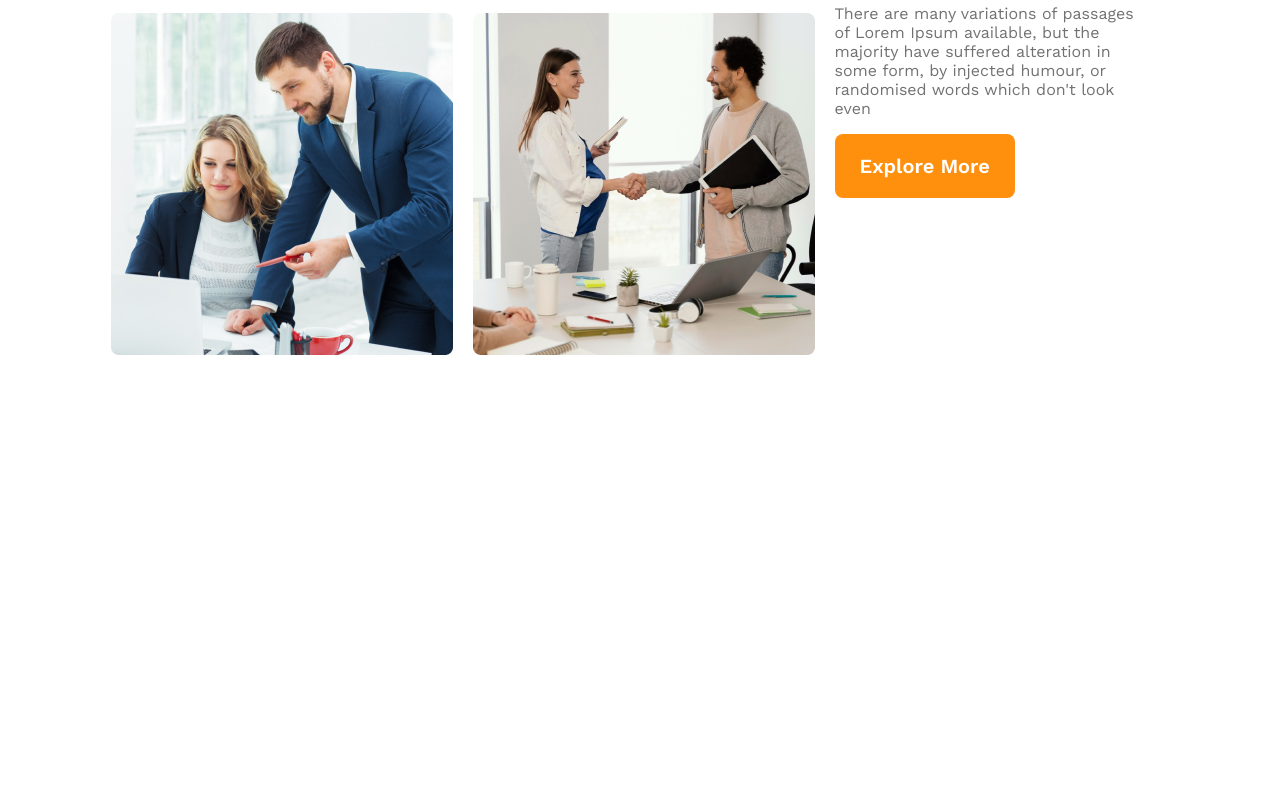
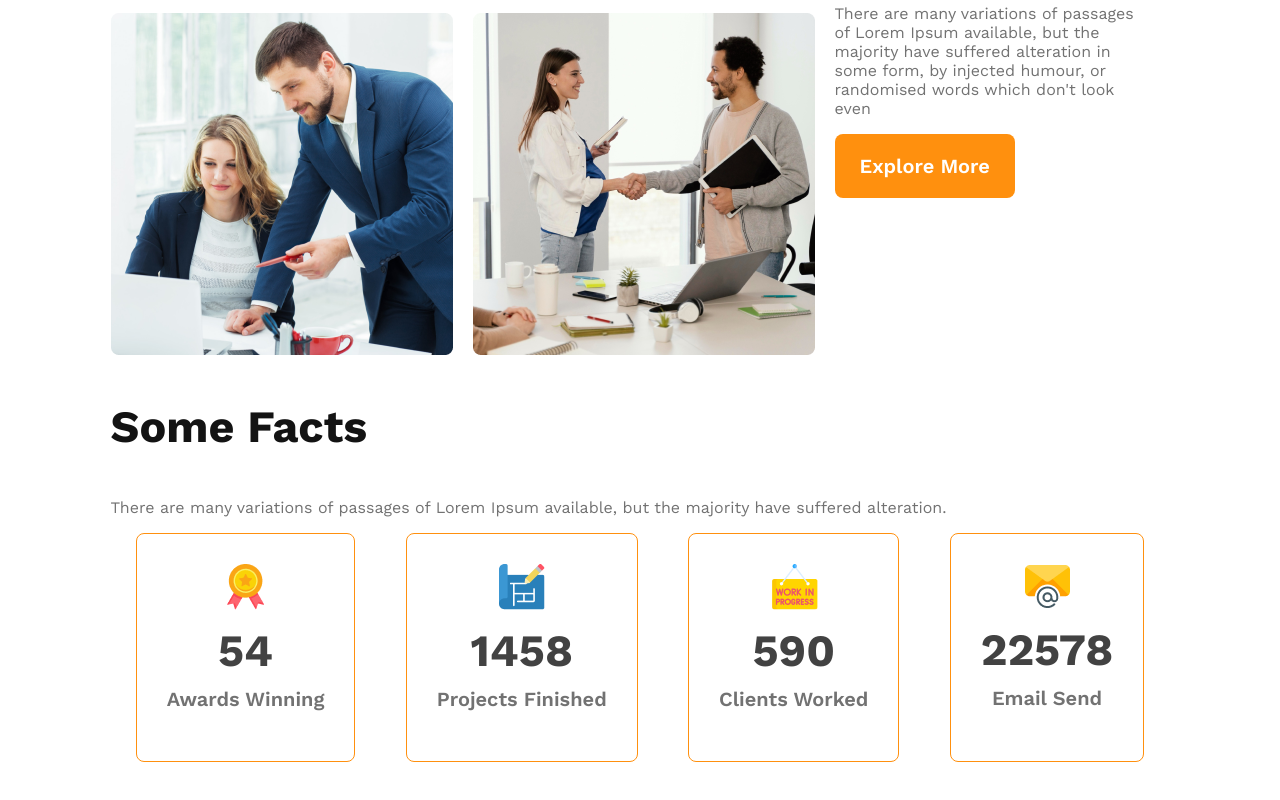
Before and after one commit to DevHadiuR/PHM9-g3-architects-website, a plain HTML site: page index.html in a window 1280 px wide. Shown: the part 1410-2210 px from the top of the page. Before the commit the page ends 1815 px from the top, so only its background shows below. Drawn offline with nearby package versions, Linux system fonts and the light colour scheme.

Commit message:
added a facts section

```diff
--- a/Styles/architect.css
+++ b/Styles/architect.css
@@ -17,10 +17,15 @@
   cursor: pointer;
   border: 0px;
 }
-.text-light-gray{
+.text-light-gray {
   color: #727272;
   font-size: 1 rem;
   font-weight: 400;
+}
+.section-title {
+  font-size: 2.8rem;
+  font-weight: 700;
+  color: #131313;
 }
 /* header styles */
 header {
@@ -32,11 +37,7 @@ nav {
   justify-content: space-between;
   align-items: center;
 }
-.nav-title {
-  font-size: 2.8rem;
-  font-weight: 700;
-  color: #131313;
-}
+
 nav > ul {
   display: flex;
 }
@@ -102,19 +103,43 @@ main {
   font-weight: 700;
 }
 
+/* facts section */
+.facts-card-container {
+  display: flex;
+  justify-content: space-around;
+}
+.facts-card-container .card {
+  border-radius: 8px;
+  border: 1px solid #ff900e;
+  text-align: center;
+  padding: 30px 30px;
+}
+.facts-card-container .card-stats {
+  font-size: 2.8rem;
+  color: #424242;
+  margin-top: 10px;
+  margin-bottom: 10px;
+}
+.facts-card-container .card-title {
+  font-weight: 600;
+  font-size: 1.25rem;
+  margin-top: 5px;
+}
+
 /* Responsive media queries */
 /* mobile devices */
 @media screen and (max-width: 576px) {
   header {
     padding: 20px;
   }
-  nav , .teams-container {
+  nav,
+  .teams-container {
     flex-direction: column;
   }
-  .teams-img-container{
+  .teams-img-container {
     grid-template-columns: 1fr;
   }
-  .teams-content{
+  .teams-content {
     padding: 0 10px;
   }
 }
@@ -123,7 +148,8 @@ main {
   header {
     padding: 50px;
   }
-  nav , .teams-container{
+  nav,
+  .teams-container {
     flex-direction: column;
   }
 }
--- a/index.html
+++ b/index.html
@@ -9,7 +9,7 @@
   <body>
     <header>
       <nav>
-        <h3 class="nav-title">G3 Architects</h3>
+        <h3 class="section-title">G3 Architects</h3>
         <ul>
           <li><a href="">Home</a></li>
           <li><a href="">About</a></li>
@@ -53,6 +53,44 @@
           <button class="btn-primary">Explore More</button>
         </div>
       </section>
+
+      <!-- features section -->
+      <section class="features"></section>
+      <section class="facts">
+        <h3 class="section-title">Some Facts</h3>
+        <p class="text-light-gray">
+          There are many variations of passages of Lorem Ipsum available, but
+          the majority have suffered alteration.
+        </p>
+        <div class="facts-card-container">
+          <div class="card">
+            <img src="g3-architects-resources/images/Icons/ribon.png" alt="" />
+            <h2 class="card-stats">54</h2>
+            <p class="card-title text-light-gray">Awards Winning</p>
+          </div>
+          <div class="card">
+            <img
+              src="g3-architects-resources/images/Icons/projects.png"
+              alt=""
+            />
+            <h2 class="card-stats">1458</h2>
+            <p class="card-title text-light-gray">Projects Finished</p>
+          </div>
+          <div class="card">
+            <img
+              src="g3-architects-resources/images/Icons/customers.png"
+              alt=""
+            />
+            <h2 class="card-stats">590</h2>
+            <p class="card-title text-light-gray">Clients Worked</p>
+          </div>
+          <div class="card">
+            <img src="g3-architects-resources/images/Icons/email.png" alt="" />
+            <h2 class="card-stats">22578</h2>
+            <p class="card-title text-light-gray">Email Send</p>
+          </div>
+        </div>
+      </section>
     </main>
     <footer></footer>
   </body>
```
